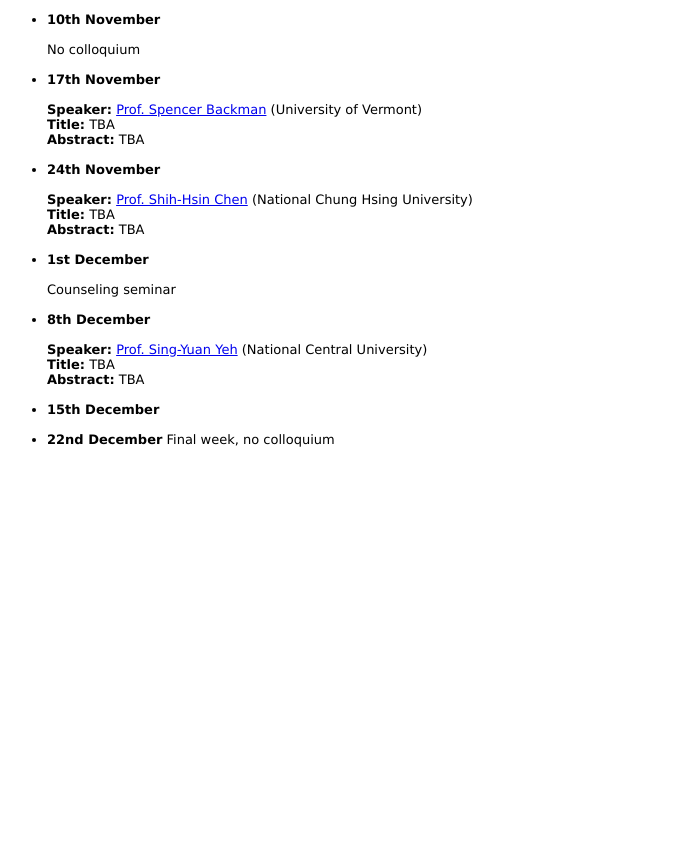
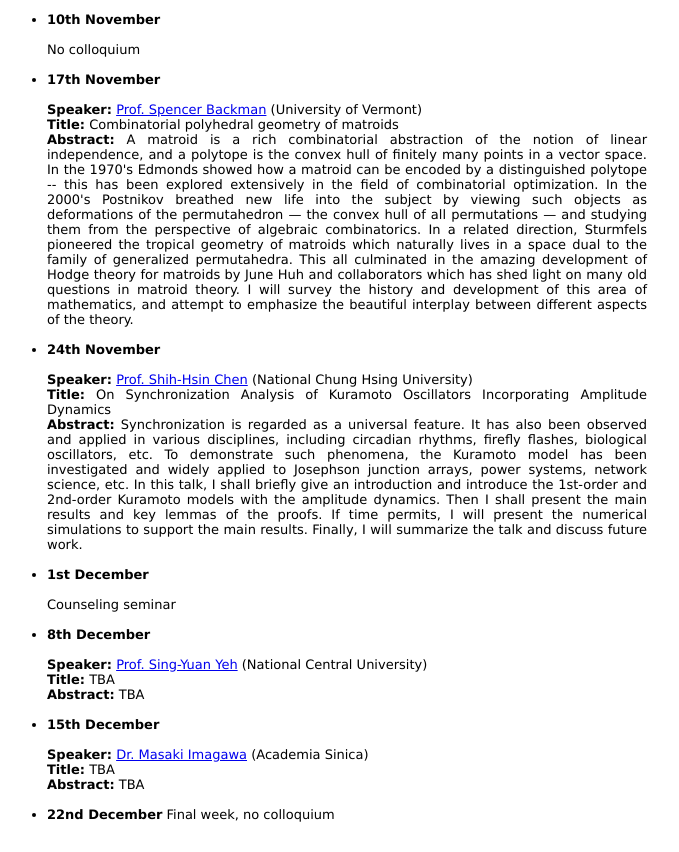
Before and after one commit to yuenchiho/yuenchiho.github.io, a plain HTML site: page colloquium_26.html in a window 1280 px wide. Shown: the part 1955-2807 px from the top of the page, without its empty margins (313-992 px from the left). Before the commit the page ends 2432 px from the top, so only its background shows below. Drawn offline with Linux system fonts and the light colour scheme.

Commit message:
Collo update

```diff
--- a/colloquium_26.html
+++ b/colloquium_26.html
@@ -106,24 +106,35 @@
 
   <li><b>17th November</b><br><br>
   <b>Speaker:</b> <a href="https://www.uvm.edu/~sbackman" target="_top">Prof. Spencer Backman</a> (University of Vermont)<br>
-  <b>Title:</b> TBA<br>
-  <b>Abstract:</b> TBA</li><br>
+  <b>Title:</b> Combinatorial polyhedral geometry of matroids<br>
+  <b>Abstract:</b> A matroid is a rich combinatorial abstraction of the notion of linear independence, and a polytope is the convex hull of finitely many points in a vector space.
+        In the 1970's Edmonds showed how a matroid can be encoded by a distinguished polytope -- this has been explored extensively in the field of combinatorial optimization.
+        In the 2000's Postnikov breathed new life into the subject by viewing such objects as deformations of the permutahedron — the convex hull of all permutations — and studying them from the perspective of algebraic combinatorics.
+        In a related direction, Sturmfels pioneered the tropical geometry of matroids which naturally lives in a space dual to the family of generalized permutahedra.
+        This all culminated in the amazing development of Hodge theory for matroids by June Huh and collaborators which has shed light on many old questions in matroid theory.
+        I will survey the history and development of this area of mathematics, and attempt to emphasize the beautiful interplay between different aspects of the theory.</li><br>
 
   <li><b>24th November</b><br><br>
   <b>Speaker:</b> <a href="https://shih-hsin-chen-curriculum-vitae.webnode.tw" target="_top">Prof. Shih-Hsin Chen</a> (National Chung Hsing University)<br>
-  <b>Title:</b> TBA<br>
-  <b>Abstract:</b> TBA</li><br>
+  <b>Title:</b> On Synchronization Analysis of Kuramoto Oscillators Incorporating Amplitude Dynamics<br>
+  <b>Abstract:</b> Synchronization is regarded as a universal feature. It has also been observed and applied in various disciplines, including circadian rhythms, firefly flashes, biological oscillators, etc.
+        To demonstrate such phenomena, the Kuramoto model has been investigated and widely applied to Josephson junction arrays, power systems, network science, etc.
+        In this talk, I shall briefly give an introduction and introduce the 1st-order and 2nd-order Kuramoto models with the amplitude dynamics. Then I shall present the main results and key lemmas of the proofs.
+        If time permits, I will present the numerical simulations to support the main results. Finally, I will summarize the talk and discuss future work.</li><br>
 
   <li><b>1st December</b><br><br>
 
   Counseling seminar</li><br>
 
   <li><b>8th December</b><br><br>
-  <b>Speaker:</b> <a href="https://w2.math.ncu.edu.tw/member/full/90" target="_top">Prof. Sing-Yuan Yeh</a> (National Central University)<br>
+  <b>Speaker:</b> <a href="https://singyuan.github.io" target="_top">Prof. Sing-Yuan Yeh</a> (National Central University)<br>
   <b>Title:</b> TBA<br>
   <b>Abstract:</b> TBA</li><br>
 
-  <li><b>15th December</b> </li><br>
+  <li><b>15th December</b><br><br>
+  <b>Speaker:</b> <a href="https://m-imagawa.github.io/en/index.html" target="_top">Dr. Masaki Imagawa</a> (Academia Sinica)<br>
+  <b>Title:</b> TBA<br>
+  <b>Abstract:</b> TBA</li><br>
 
   <li><b>22nd December</b> Final week, no colloquium</li>
 
```
Also changed, not shown: 1 other file.
